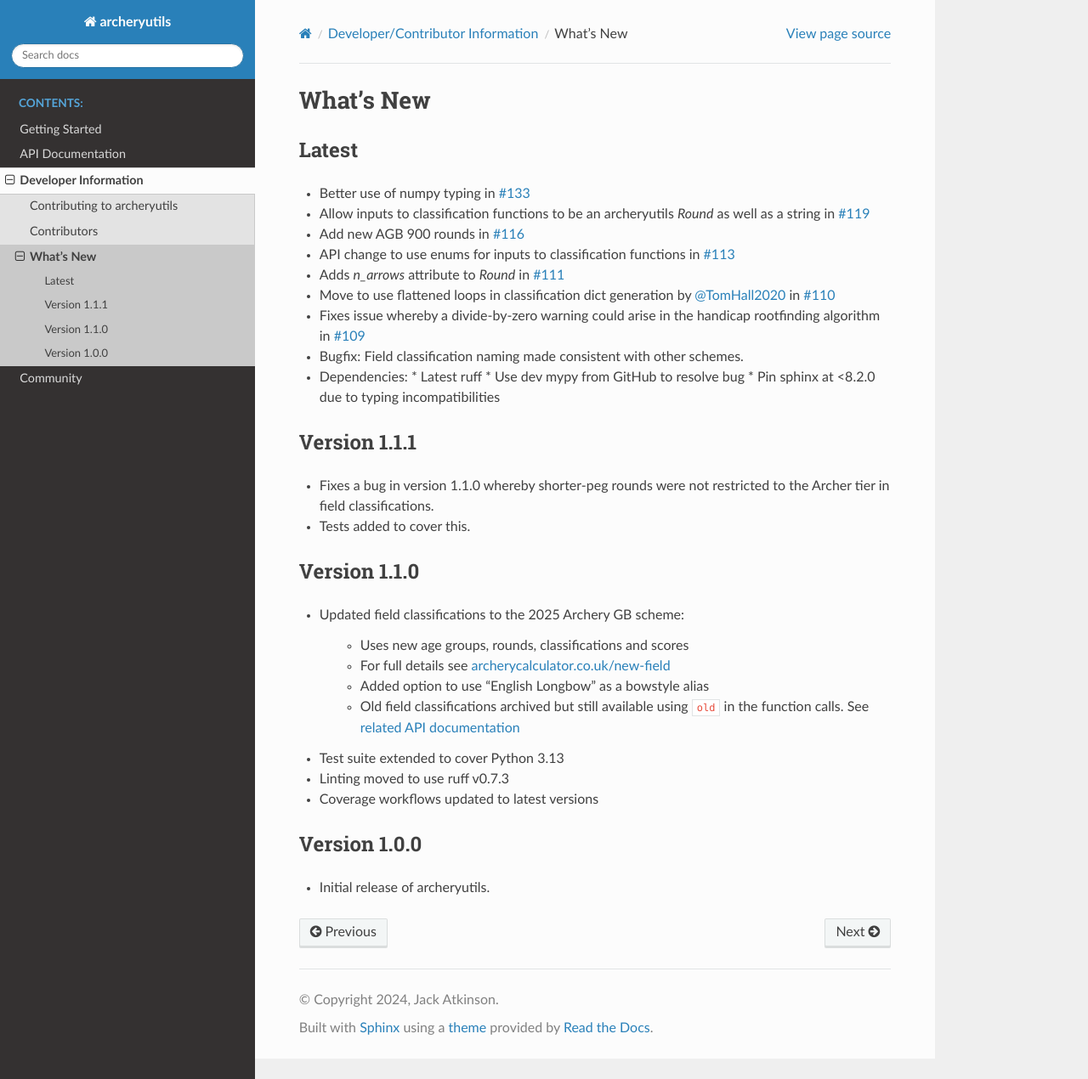
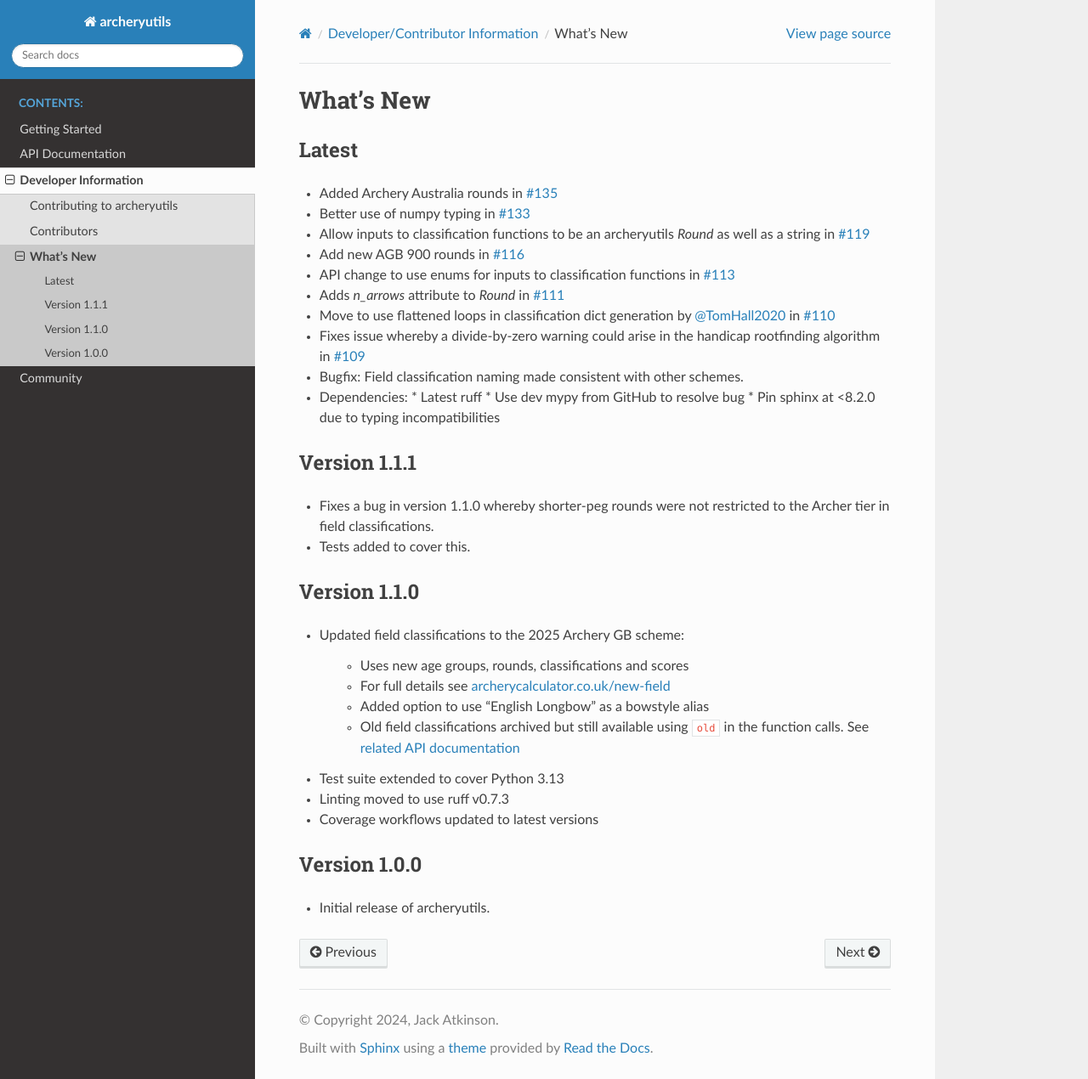
Before and after one commit to jatkinson1000/archeryutils, a Sphinx documentation site: the page built from docs/develop/whats-new.rst, in a window 1280 px wide and 1270 px high. Shown: the whole window at 85% size. Built offline with Sphinx 7.4.7 and the Read the Docs theme 3.1.0, drawn with Linux system fonts in a browser that asks for light colours.

Commit message:
Add Archery Australia rounds to what's new in docs.

```diff
--- a/docs/develop/whats-new.rst
+++ b/docs/develop/whats-new.rst
@@ -3,6 +3,7 @@ What's New
 
 Latest
 ------
+* Added Archery Australia rounds in `#135 <https://github.com/jatkinson1000/archeryutils/pull/135>`_
 * Better use of numpy typing in `#133 <https://github.com/jatkinson1000/archeryutils/pull/133>`_
 * Allow inputs to classification functions to be an archeryutils `Round`
   as well as a string in `#119 <https://github.com/jatkinson1000/archeryutils/pull/119>`_
```
